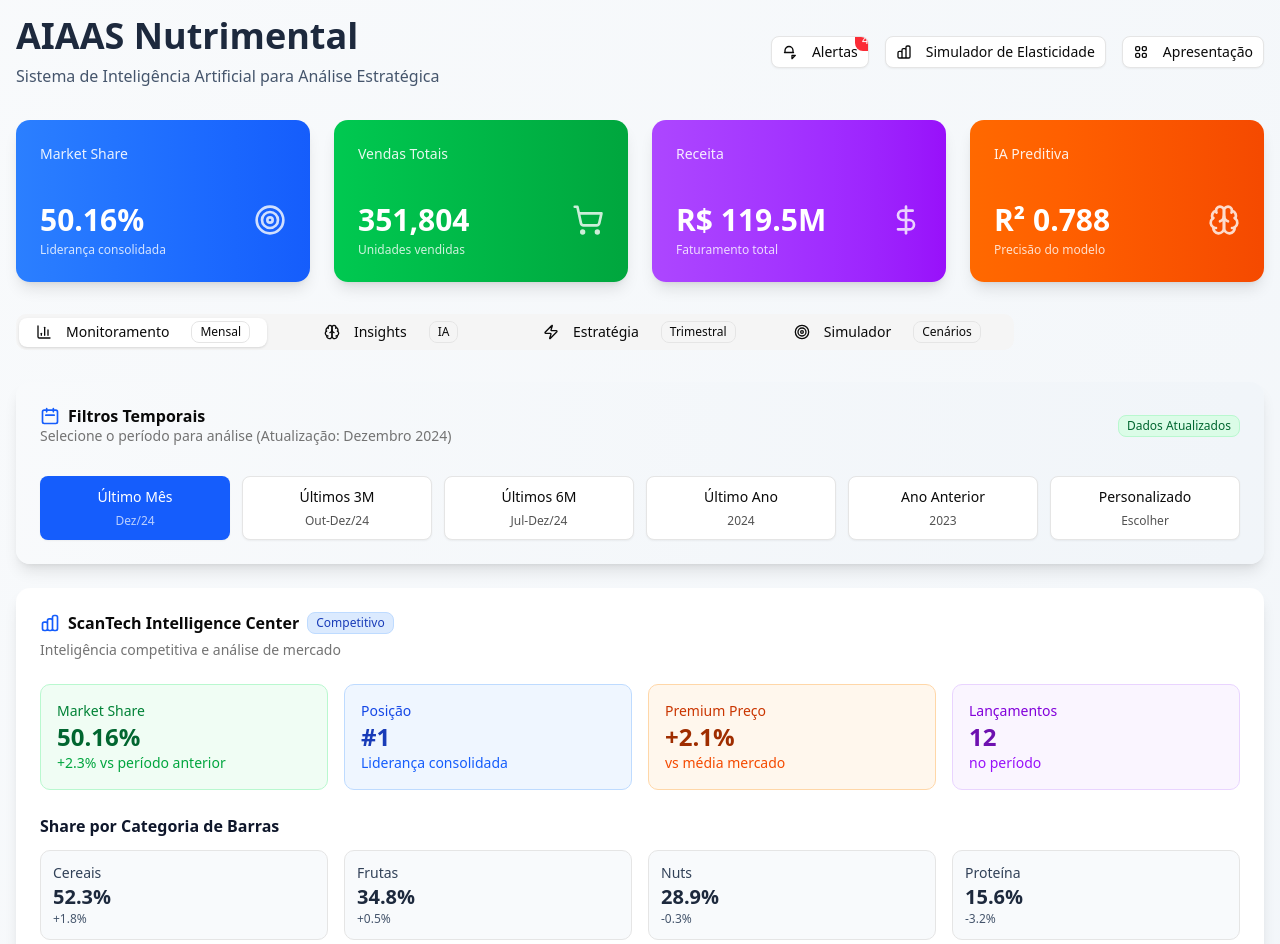
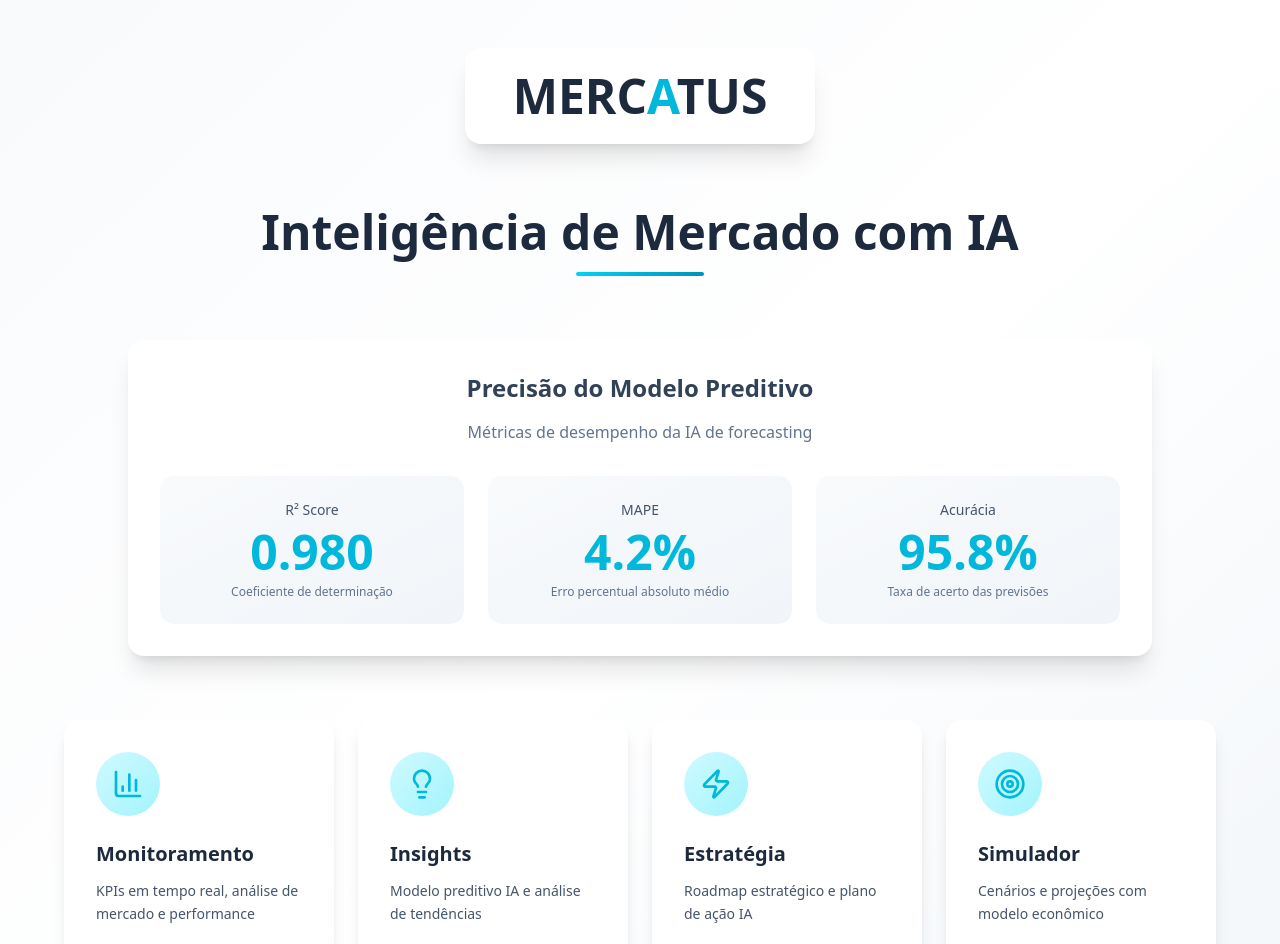
Before and after one commit to TaisErenita/mercatus, a React (Vite) app: page / in a window 1280 px wide. Shown: the top 944 px of the page. Built offline with nearby package versions, Linux system fonts and the light colour scheme.

Commit message:
Adicionar landing page MERCATUS + remover mapa do Brasil + reorganizar em 4 módulos

```diff
--- a/src/App.jsx
+++ b/src/App.jsx
@@ -18,8 +18,10 @@ import './enhancements.css'
 import SimuladorElasticidade from './components/SimuladorElasticidade'
 import InfoTooltip from './components/Tooltip'
 import tooltipDescriptions from './data/tooltipDescriptions'
+import LandingPage from './components/LandingPage'
 
 function App() {
+  const [showLanding, setShowLanding] = useState(true)
   const [activeTab, setActiveTab] = useState('monitoramento')
   const [selectedPeriod, setSelectedPeriod] = useState('ultimo_mes')
   const [chatOpen, setChatOpen] = useState(false)
@@ -167,6 +169,11 @@ function App() {
       payback: Math.max(payback, 1),
       risk: roi > 200 ? 'Alto' : roi > 100 ? 'Médio' : 'Baixo'
     }
+  }
+
+  // Se estiver na landing page, mostrar apenas ela
+  if (showLanding) {
+    return <LandingPage onEnter={() => setShowLanding(false)} />;
   }
 
   return (
@@ -475,8 +482,6 @@ function App() {
             </CardContent>
           </Card>
 
-          {/* Mapa do Brasil - Market Share por Estado */}
-          <MapaBrasilInterativo />
         </TabsContent>
 
         <TabsContent value="insights" className="space-y-6">
--- /dev/null
+++ b/src/components/LandingPage.jsx
@@ -0,0 +1,130 @@
+import React from 'react';
+import { BarChart3, Lightbulb, Zap, Target, ArrowRight } from 'lucide-react';
+import { Button } from './ui/button';
+
+const LandingPage = ({ onEnter }) => {
+  return (
+    <div className="min-h-screen bg-gradient-to-br from-slate-50 via-white to-slate-100">
+      {/* Header com Logo */}
+      <div className="container mx-auto px-4 py-12">
+        <div className="flex justify-center mb-16">
+          <div className="bg-white px-12 py-6 rounded-2xl shadow-xl">
+            <h1 className="text-5xl font-bold text-slate-800">
+              MERC<span className="text-cyan-500">A</span>TUS
+            </h1>
+          </div>
+        </div>
+
+        {/* Título Principal */}
+        <div className="text-center mb-16">
+          <h2 className="text-5xl font-bold text-slate-800 mb-4">
+            Inteligência de Mercado com IA
+          </h2>
+          <div className="w-32 h-1 bg-gradient-to-r from-cyan-400 to-cyan-600 mx-auto rounded-full"></div>
+        </div>
+
+        {/* Precisão do Modelo Preditivo */}
+        <div className="max-w-5xl mx-auto mb-16">
+          <div className="bg-white rounded-2xl shadow-xl p-8">
+            <h3 className="text-2xl font-semibold text-slate-700 text-center mb-4">
+              Precisão do Modelo Preditivo
+            </h3>
+            <p className="text-slate-500 text-center mb-8">
+              Métricas de desempenho da IA de forecasting
+            </p>
+
+            <div className="grid grid-cols-1 md:grid-cols-3 gap-6">
+              {/* R² Score */}
+              <div className="bg-gradient-to-br from-slate-50 to-slate-100 rounded-xl p-6 text-center">
+                <div className="text-sm font-medium text-slate-600 mb-2">R² Score</div>
+                <div className="text-5xl font-bold text-cyan-500 mb-2">0.980</div>
+                <div className="text-xs text-slate-500">Coeficiente de determinação</div>
+              </div>
+
+              {/* MAPE */}
+              <div className="bg-gradient-to-br from-slate-50 to-slate-100 rounded-xl p-6 text-center">
+                <div className="text-sm font-medium text-slate-600 mb-2">MAPE</div>
+                <div className="text-5xl font-bold text-cyan-500 mb-2">4.2%</div>
+                <div className="text-xs text-slate-500">Erro percentual absoluto médio</div>
+              </div>
+
+              {/* Acurácia */}
+              <div className="bg-gradient-to-br from-slate-50 to-slate-100 rounded-xl p-6 text-center">
+                <div className="text-sm font-medium text-slate-600 mb-2">Acurácia</div>
+                <div className="text-5xl font-bold text-cyan-500 mb-2">95.8%</div>
+                <div className="text-xs text-slate-500">Taxa de acerto das previsões</div>
+              </div>
+            </div>
+          </div>
+        </div>
+
+        {/* 4 Módulos */}
+        <div className="max-w-6xl mx-auto mb-12">
+          <div className="grid grid-cols-1 md:grid-cols-2 lg:grid-cols-4 gap-6">
+            {/* Monitoramento */}
+            <div className="bg-white rounded-2xl shadow-lg p-8 hover:shadow-xl transition-all duration-300 hover:-translate-y-1 cursor-pointer group">
+              <div className="w-16 h-16 bg-gradient-to-br from-cyan-100 to-cyan-200 rounded-full flex items-center justify-center mb-6 group-hover:scale-110 transition-transform">
+                <BarChart3 className="w-8 h-8 text-cyan-500" />
+              </div>
+              <h3 className="text-xl font-bold text-slate-800 mb-3">Monitoramento</h3>
+              <p className="text-slate-600 text-sm leading-relaxed">
+                KPIs em tempo real, análise de mercado e performance
+              </p>
+            </div>
+
+            {/* Insights */}
+            <div className="bg-white rounded-2xl shadow-lg p-8 hover:shadow-xl transition-all duration-300 hover:-translate-y-1 cursor-pointer group">
+              <div className="w-16 h-16 bg-gradient-to-br from-cyan-100 to-cyan-200 rounded-full flex items-center justify-center mb-6 group-hover:scale-110 transition-transform">
+                <Lightbulb className="w-8 h-8 text-cyan-500" />
+              </div>
+              <h3 className="text-xl font-bold text-slate-800 mb-3">Insights</h3>
+              <p className="text-slate-600 text-sm leading-relaxed">
+                Modelo preditivo IA e análise de tendências
+              </p>
+            </div>
+
+            {/* Estratégia */}
+            <div className="bg-white rounded-2xl shadow-lg p-8 hover:shadow-xl transition-all duration-300 hover:-translate-y-1 cursor-pointer group">
+              <div className="w-16 h-16 bg-gradient-to-br from-cyan-100 to-cyan-200 rounded-full flex items-center justify-center mb-6 group-hover:scale-110 transition-transform">
+                <Zap className="w-8 h-8 text-cyan-500" />
+              </div>
+              <h3 className="text-xl font-bold text-slate-800 mb-3">Estratégia</h3>
+              <p className="text-slate-600 text-sm leading-relaxed">
+                Roadmap estratégico e plano de ação IA
+              </p>
+            </div>
+
+            {/* Simulador */}
+            <div className="bg-white rounded-2xl shadow-lg p-8 hover:shadow-xl transition-all duration-300 hover:-translate-y-1 cursor-pointer group">
+              <div className="w-16 h-16 bg-gradient-to-br from-cyan-100 to-cyan-200 rounded-full flex items-center justify-center mb-6 group-hover:scale-110 transition-transform">
+                <Target className="w-8 h-8 text-cyan-500" />
+              </div>
+              <h3 className="text-xl font-bold text-slate-800 mb-3">Simulador</h3>
+              <p className="text-slate-600 text-sm leading-relaxed">
+                Cenários e projeções com modelo econômico
+              </p>
+            </div>
+          </div>
+        </div>
+
+        {/* Botão Acessar Dashboard */}
+        <div className="flex justify-center">
+          <Button
+            onClick={onEnter}
+            className="bg-gradient-to-r from-cyan-500 to-cyan-600 hover:from-cyan-600 hover:to-cyan-700 text-white px-12 py-6 rounded-xl text-lg font-semibold shadow-xl hover:shadow-2xl transition-all duration-300 hover:scale-105 flex items-center space-x-3"
+          >
+            <span>Acessar Dashboard</span>
+            <ArrowRight className="w-5 h-5" />
+          </Button>
+        </div>
+
+        {/* Footer */}
+        <div className="text-center mt-16 text-slate-500 text-sm">
+          <p>MERCATUS - Powered by Manus AI | Inteligência de Mercado Avançada</p>
+        </div>
+      </div>
+    </div>
+  );
+};
+
+export default LandingPage;
```
Also changed, not shown: 5 other files (tests, documents, lock files or other folders).
